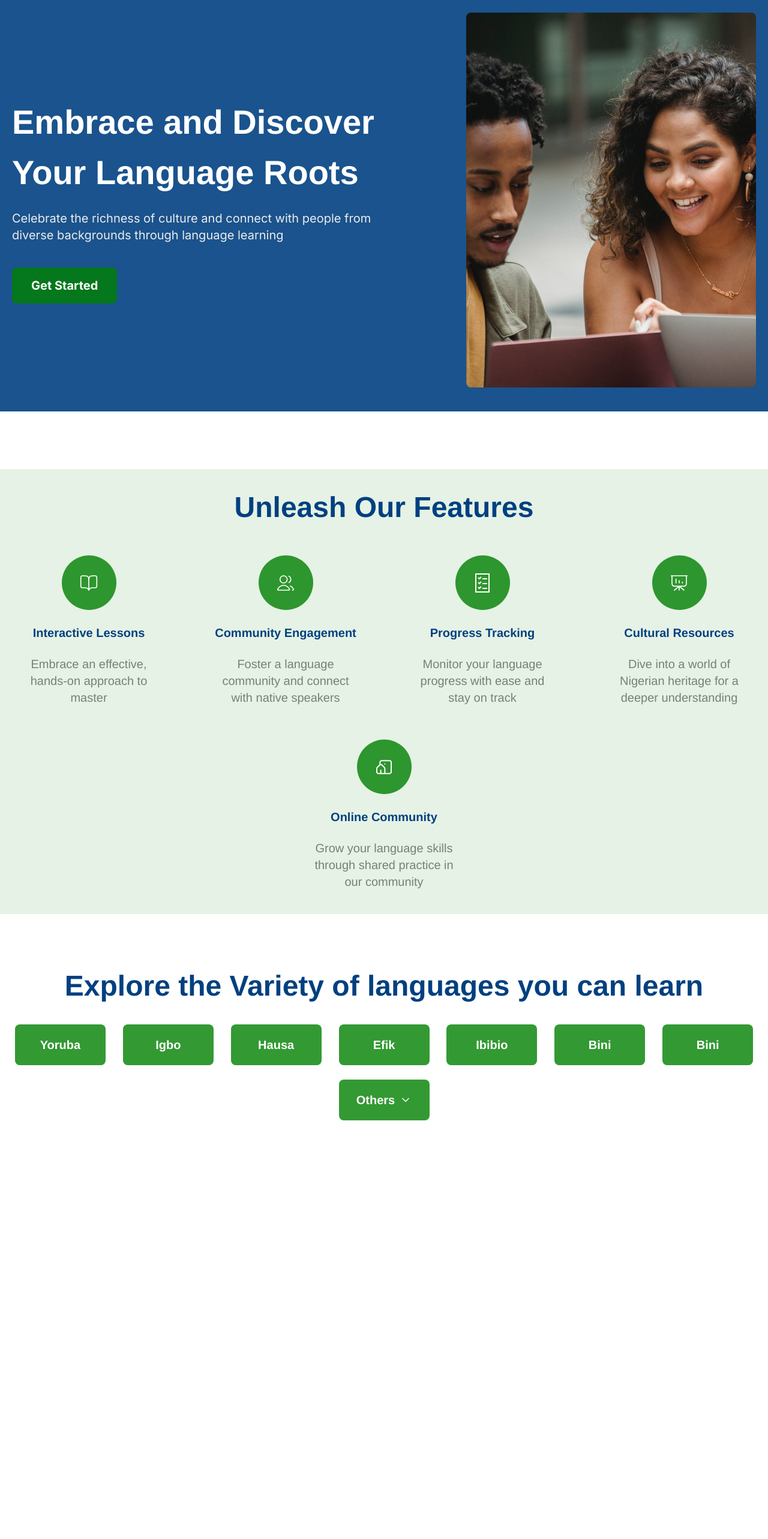
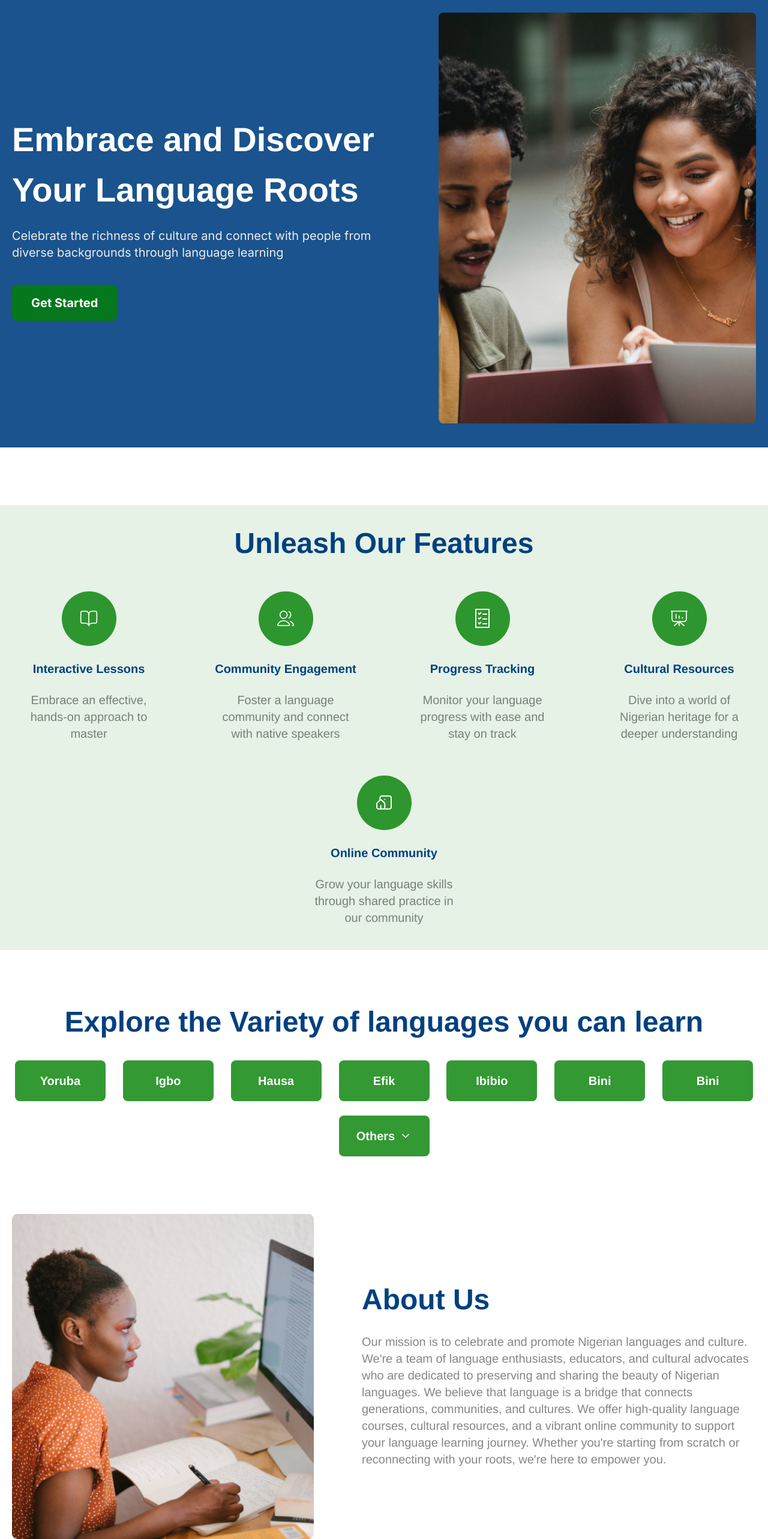
Before and after one commit to Enoverlab-Team-35/9jalingua, a Next.js app: page / in a window 1280 px wide. Shown: the part 119-2685 px from the top of the page at 60% size. Before the commit the page ends 1987 px from the top, so only its background shows below. Built offline with nearby package versions, Linux system fonts and the light colour scheme.

Commit message:
About Us Section Added

```diff
--- /dev/null
+++ b/app/components/AboutUs.jsx
@@ -0,0 +1,29 @@
+import Image from 'next/image'
+import React from 'react'
+
+export default function AboutUs() {
+    return (
+        <section className='mt-24'>
+            <div className="container mx-auto px-5 flex flex-col lg:flex-row justify-between gap-20 items-center">
+                {/* Image */}
+                <div className='w-full lg:w-auto flex-auto'>
+                    <Image
+                        src={'/Frame25.png'}
+                        width={1880}
+                        height={1254}
+                        className='w-full rounded-lg object-center'
+                    />
+                </div>
+                {/* Text */}
+                <div className='lg:max-w-[657px] w-full'>
+                    <h1 className="font-arimo text-blues-1100 font-bold text-5xl">
+                        About Us
+                    </h1>
+                    <p className="mt-8 font-arimo text-xl text-grays-600">
+                        Our mission is to celebrate and promote Nigerian languages and culture. We're a team of language enthusiasts, educators, and cultural advocates who are dedicated to preserving and sharing the beauty of Nigerian languages. We believe that language is a bridge that connects generations, communities, and cultures. We offer high-quality language courses, cultural resources, and a vibrant online community to support your language learning journey. Whether you're starting from scratch or reconnecting with your roots, we're here to empower you.
+                    </p>
+                </div>
+            </div>
+        </section>
+    )
+}
--- a/app/components/HomeHeader.jsx
+++ b/app/components/HomeHeader.jsx
@@ -4,7 +4,7 @@ import React from 'react'
 export default function HomeHeader() {
     return (
         <header className="bg-blues-1000 px-5 py-10">
-            <div className="mx-auto container flex flex-col lg:flex-row items-center justify-between gap-7">
+            <div className="mx-auto container flex flex-col lg:flex-row items-center justify-between gap-24">
                 {/* Text */}
                 <div className='lg:max-w-[615px] w-full text-center lg:text-left'>
                     <h1 className='font-bold font-arimo text-white text-[56px]'>
@@ -18,7 +18,7 @@ export default function HomeHeader() {
                     </button>
                 </div>
                 {/* Image */}
-                <div className='w-full lg:w-auto'>
+                <div className='w-full lg:w-auto flex-auto'>
                     <Image
                         src={'/william.png'}
                         width={1880}
--- a/app/page.js
+++ b/app/page.js
@@ -3,6 +3,7 @@ import MainLayout from './layouts/MainLayout'
 import HomeHeader from './components/HomeHeader'
 import Features from './components/Features'
 import Languages from './components/Languages'
+import AboutUs from './components/AboutUs'
 
 export default function Home() {
   return (
@@ -10,6 +11,7 @@ export default function Home() {
       <HomeHeader />
       <Features />
       <Languages />
+      <AboutUs />
     </MainLayout>
   )
 }
```
Also changed, not shown: public/Frame25.png (added).
